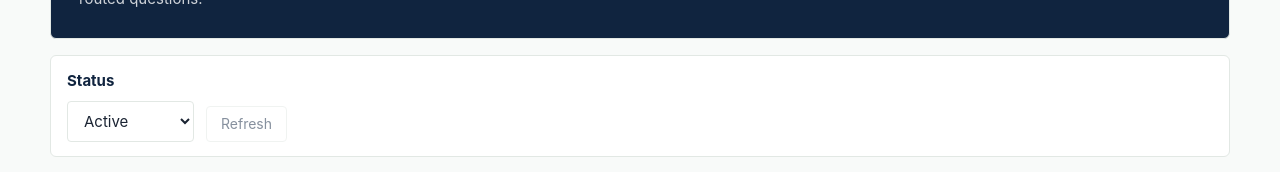
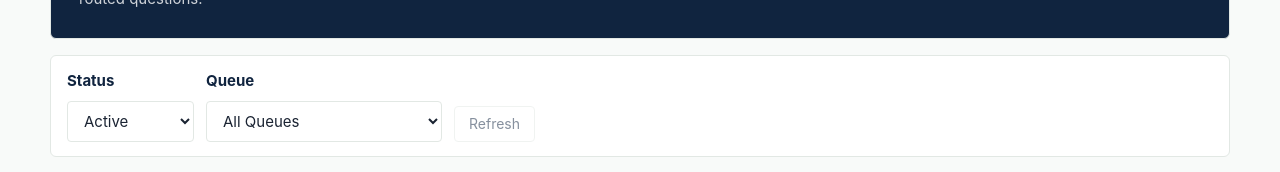
Before and after one commit to therassistantllc/therassistantold, a Next.js app: page /workqueue in a window 1280 px wide. Shown: the part 241-413 px from the top of the page. Built offline with nearby package versions, Linux system fonts and the light colour scheme; no server answers.

Commit message:
Add work type filter to workqueue client for improved item categorization

```diff
--- a/app/workqueue/WorkqueueClient.tsx
+++ b/app/workqueue/WorkqueueClient.tsx
@@ -62,6 +62,7 @@ function patientName(client: WorkqueueClientInfo) {
 export default function WorkqueueClient() {
   const organizationId = useMemo(() => getOrganizationId(), []);
   const [status, setStatus] = useState("active");
+  const [workType, setWorkType] = useState("");
   const [items, setItems] = useState<WorkqueueItem[]>([]);
   const [selectedId, setSelectedId] = useState<string | null>(null);
   const [counts, setCounts] = useState<WorkqueueResponse["counts"] | null>(null);
@@ -82,7 +83,9 @@ export default function WorkqueueClient() {
 
     setLoading(true);
     setError(null);
-    const response = await fetch(`/api/workqueue/items?organizationId=${encodeURIComponent(organizationId)}&status=${encodeURIComponent(status)}`);
+    const params = new URLSearchParams({ organizationId, status });
+    if (workType) params.set("workType", workType);
+    const response = await fetch(`/api/workqueue/items?${params.toString()}`);
     const json = (await response.json()) as WorkqueueResponse;
     if (!response.ok || !json.success) {
       setError(json.error || "Failed to load workqueue.");
@@ -100,7 +103,7 @@ export default function WorkqueueClient() {
     // eslint-disable-next-line react-hooks/set-state-in-effect
     void loadItems();
     // eslint-disable-next-line react-hooks/exhaustive-deps
-  }, [organizationId, status]);
+  }, [organizationId, status, workType]);
 
   async function runAction(action: "comment" | "defer" | "resolve" | "close") {
     if (!selected) return;
@@ -156,6 +159,38 @@ export default function WorkqueueClient() {
             <option value="resolved">Resolved</option>
             <option value="closed">Closed</option>
             <option value="all">All</option>
+          </select>
+        </label>
+        <label className="field-label compact-field">
+          Queue
+          <select value={workType} onChange={(event) => setWorkType(event.target.value)}>
+            <option value="">All Queues</option>
+            <optgroup label="AR Aging">
+              <option value="no_response">No Response</option>
+              <option value="aging_0_30">0–30 Days</option>
+              <option value="aging_31_60">31–60 Days</option>
+              <option value="aging_61_90">61–90 Days</option>
+              <option value="aging_91_120">91–120 Days</option>
+              <option value="aging_120_plus">120+ Days</option>
+            </optgroup>
+            <optgroup label="Payer Response">
+              <option value="denied">Denied</option>
+              <option value="clearinghouse_rejection">Clearinghouse Rejection</option>
+              <option value="payer_rejection">Payer Rejection</option>
+              <option value="appeal_needed">Appeal Needed</option>
+              <option value="recoupment">Recoupment</option>
+            </optgroup>
+            <optgroup label="Eligibility">
+              <option value="eligibility_issue">Eligibility Issue</option>
+              <option value="eligibility_needed">Eligibility Needed</option>
+            </optgroup>
+            <optgroup label="ERA">
+              <option value="era_mismatch">ERA Mismatch</option>
+            </optgroup>
+            <optgroup label="Billing">
+              <option value="ready_to_bill">Ready to Bill</option>
+              <option value="biller_review">Biller Review</option>
+            </optgroup>
           </select>
         </label>
         <button className="button button-secondary" type="button" onClick={() => void loadItems()} disabled={loading}>Refresh</button>
```
